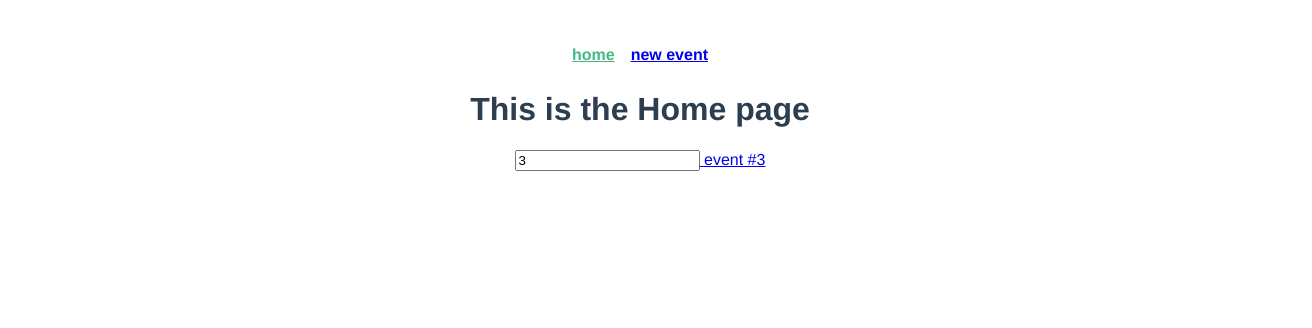
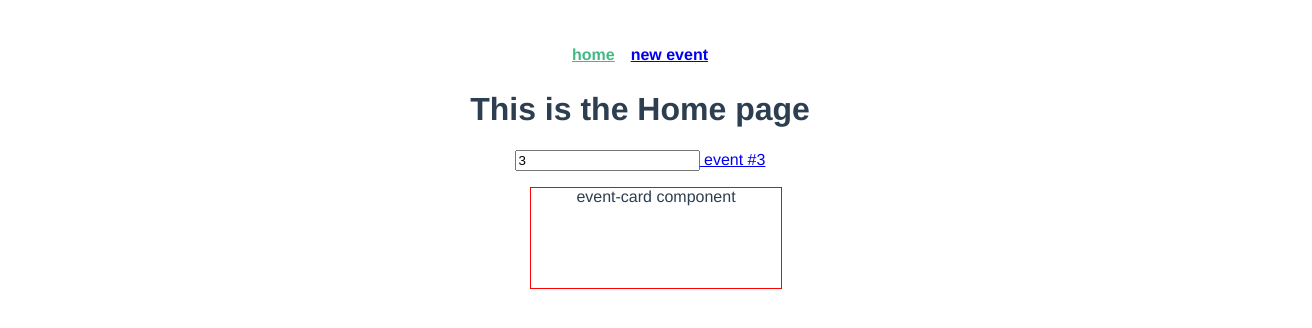
Before and after one commit to edu-aguilar/real-world-vue, a Vue app: page / in a window 1280 px wide. Shown: the top 328 px of the page, 1312 px wide, since content can reach past the window. Built offline with nearby package versions, Linux system fonts and the light colour scheme.

Commit message:
feat(eventCard): created eventCard component and using it from home

```diff
--- /dev/null
+++ b/src/components/eventCard.vue
@@ -0,0 +1,19 @@
+<template>
+  <div class="wrapper">
+    <span>event-card component</span>
+  </div>
+</template>
+
+<script>
+export default {
+  name: "eventCard"
+};
+</script>
+
+<style lang="scss" scoped>
+.wrapper {
+  border: solid 1px red;
+  height: 100px;
+  width: 250px;
+}
+</style>
--- a/src/views/Home.vue
+++ b/src/views/Home.vue
@@ -1,18 +1,27 @@
 <template>
   <div class="view home-view">
     <h1>This is the Home page</h1>
+
     <input type="text" v-model="id" />
     <router-link :to="{ name: routes.event.name, params: { id } }">
       {{ routes.event.label }} #{{ id }}
     </router-link>
+
+    <section class="card-list">
+      <eventCard />
+    </section>
   </div>
 </template>
 
 <script>
 import { DYNAMIC_ROUTES } from "./../router";
+import eventCard from "./../components/eventCard";
 
 export default {
   name: "Home",
+  components: {
+    eventCard
+  },
   data: function() {
     return {
       routes: DYNAMIC_ROUTES,
@@ -21,3 +30,12 @@ export default {
   }
 };
 </script>
+
+<style lang="scss" scoped>
+.card-list {
+  width: 100%;
+  display: flex;
+  justify-content: center;
+  padding: 1rem;
+}
+</style>
```
